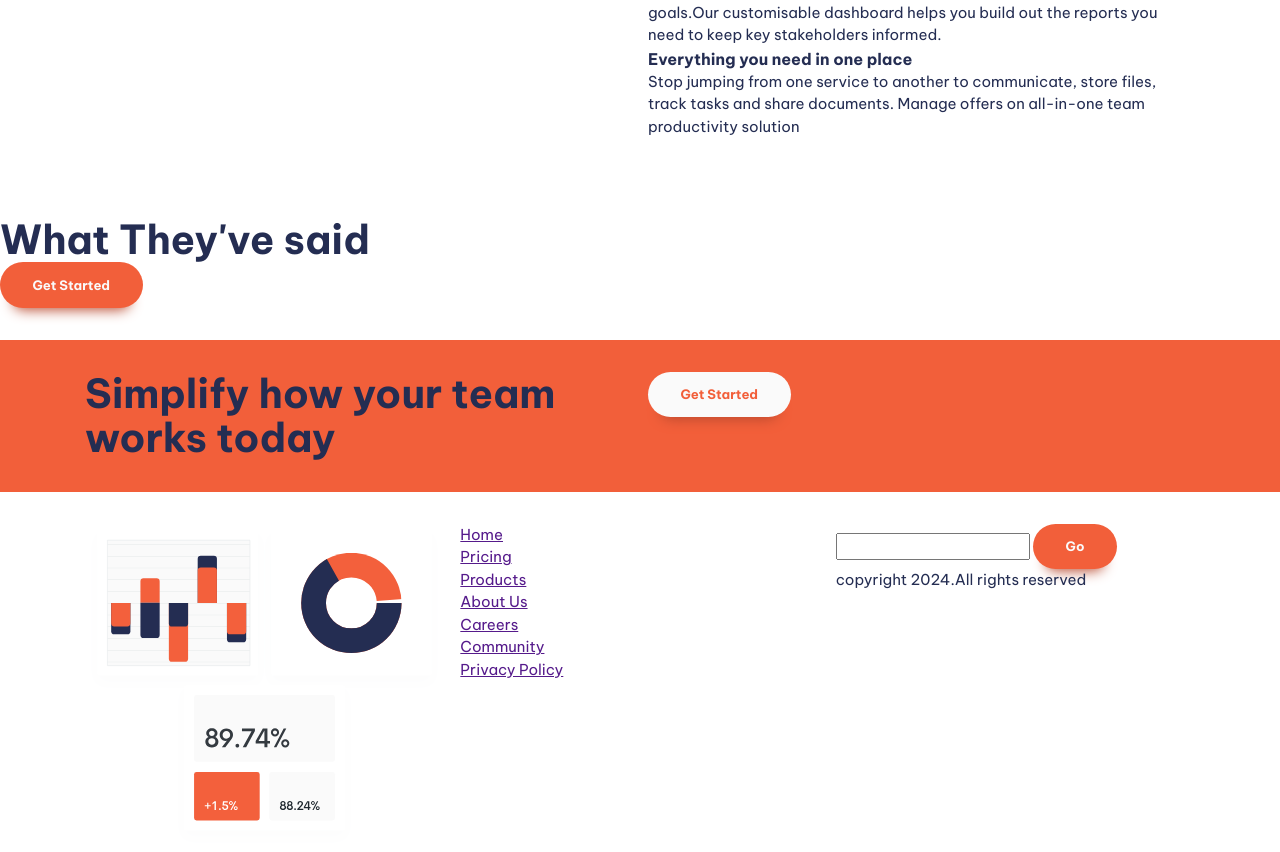
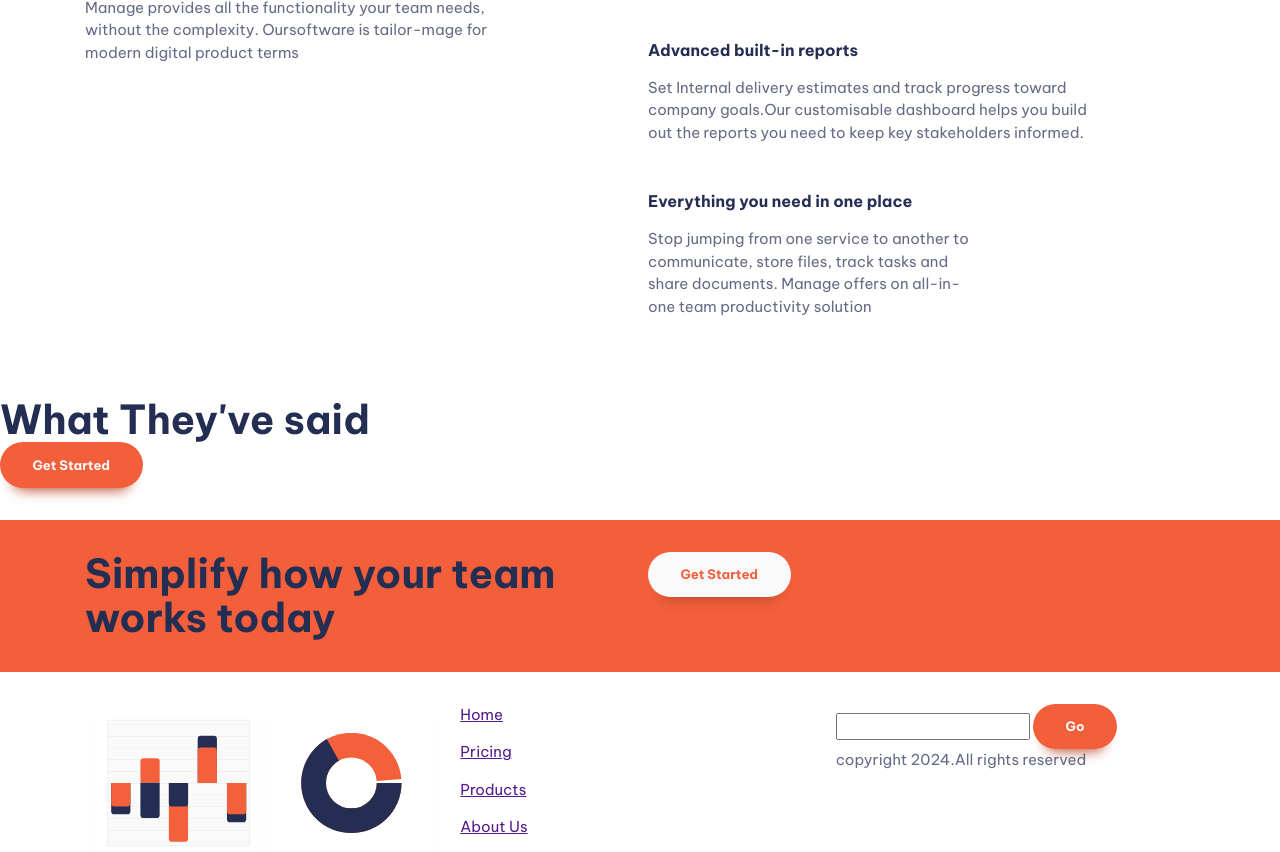
Before and after one commit to poorani11/fem-manage-landing-page, a website built with Vite: page index.html in a window 1280 px wide. Shown: the part 683-1535 px from the top of the page. Built offline with nearby package versions, Linux system fonts and the light colour scheme.

Commit message:
Adding necessary spaces

```diff
--- a/index.html
+++ b/index.html
@@ -57,7 +57,7 @@
       <section class="padding-block-900">
         <div class="container">
           <div class="even-columns">
-            <div>
+            <div class="flow">
               <h1 class="fs-primary-heading fw-bold">
                 Bring everyone together to build better projects
               </h1>
@@ -78,44 +78,51 @@
       <section class="padding-block-900">
         <div class="container">
           <div class="even-columns">
-            <div>
+            <div class="flow">
               <h2 class="fs-secondary-heading fw-bold">
                 What's different about Manage?
               </h2>
-              <p>
+              <p data-width="wide">
                 Manage provides all the functionality your team needs, without
                 the complexity. Oursoftware is tailor-mage for modern digital
                 product terms
               </p>
             </div>
             <div>
-              <ul class="numbered-items" role="list">
+              <ul class="numbered-item | flow" role="list">
                 <li>
+                  <div class="flow" style="--flow-spacer: 1em">
                     <h3 class="fs-600 fw-bold">Track company-wide progress</h3>
-                  <p>
+                    <p data-width="wide">
                       See how your day-to-day tasks fit into the wider vision.Go
                       from tracking progress on the milestone level all the way
                       done to the smallest of details. Never lose sight of the
                       bigger picture again.
                     </p>
+                  </div>
                 </li>
                 <li>
+                  <div class="flow" style="--flow-spacer: 1em">
                     <h3 class="fs-600 fw-bold">Advanced built-in reports</h3>
-                  <p>
+                    <p data-width="wide">
                       Set Internal delivery estimates and track progress toward
-                    company goals.Our customisable dashboard helps you build out
-                    the reports you need to keep key stakeholders informed.
+                      company goals.Our customisable dashboard helps you build
+                      out the reports you need to keep key stakeholders
+                      informed.
                     </p>
+                  </div>
                 </li>
                 <li>
+                  <div class="flow" style="--flow-spacer: 1em">
                     <h3 class="fs-600 fw-bold">
                       Everything you need in one place
                     </h3>
                     <p>
                       Stop jumping from one service to another to communicate,
-                    store files, track tasks and share documents. Manage offers
-                    on all-in-one team productivity solution
+                      store files, track tasks and share documents. Manage
+                      offers on all-in-one team productivity solution
                     </p>
+                  </div>
                 </li>
               </ul>
             </div>
@@ -156,7 +163,12 @@
           </div>
           <div>
             <nav class="footer-nav">
-              <ul aria-label="footer" role="list">
+              <ul
+                class="flow"
+                style="--flow-spacer: 1em"
+                aria-label="footer"
+                role="list"
+              >
                 <li><a href="">Home</a></li>
                 <li><a href="">Pricing</a></li>
                 <li><a href="">Products</a></li>
--- a/style.css
+++ b/style.css
@@ -115,31 +115,20 @@ picture, svg {
   }
 }
 
-.container {
-  --max-width: 1110px;
-  --padding: 1rem;
-
-  width: min(var(--max-width), 100% - (var(--padding)*2));
-  margin-inline: auto;
-}
-
-.even-columns {
-  display: grid;
-  gap: 1rem;
-}
-
-@media (min-width:50em) {
-  .even-columns {
-    grid-auto-flow: column;
-    grid-auto-columns: 1fr;
-  }
-}
-
 /* general styling */
 body {
   font-size: var(--fs-body);
   font-family: var(--ff-body);
   color: var(--clr-primary-400);
+}
+
+p:not([class]) {
+  opacity: 0.7;
+  max-width: 32ch;
+}
+
+p[data-width="wide"] {
+  max-width: 45ch;
 }
 
 /*button*/
@@ -361,3 +350,27 @@ body {
     display: inline-flex;
   }
 }
+
+.container {
+  --max-width: 1110px;
+  --padding: 1rem;
+
+  width: min(var(--max-width), 100% - (var(--padding)*2));
+  margin-inline: auto;
+}
+
+:where(.flow :not(:first-child)) {
+  margin-top: var(--flow-spacer, 3em);
+}
+
+.even-columns {
+  display: grid;
+  gap: 1rem;
+}
+
+@media (min-width:50em) {
+  .even-columns {
+    grid-auto-flow: column;
+    grid-auto-columns: 1fr;
+  }
+}
```
Lines whose indentation alone changed are shown as unchanged.
